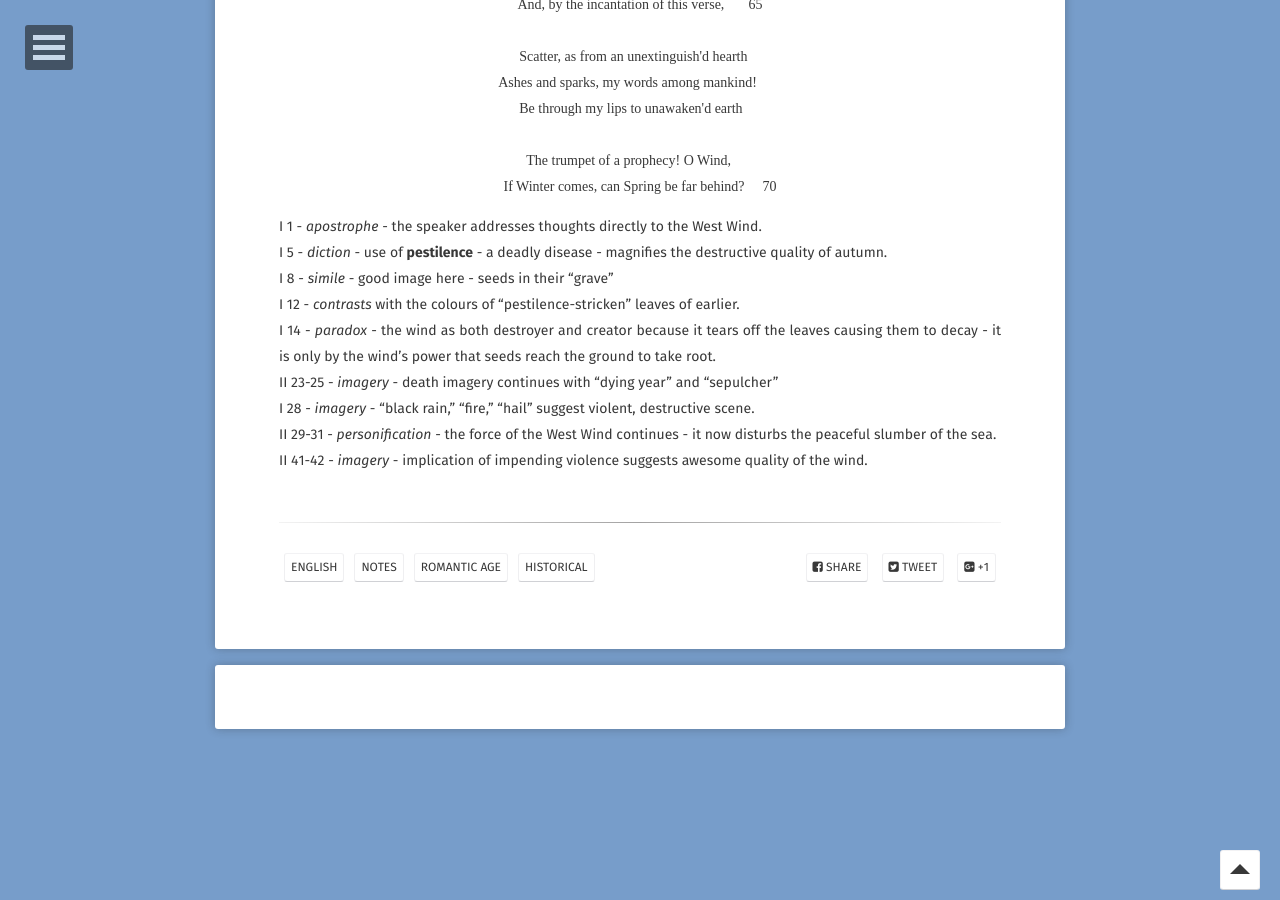
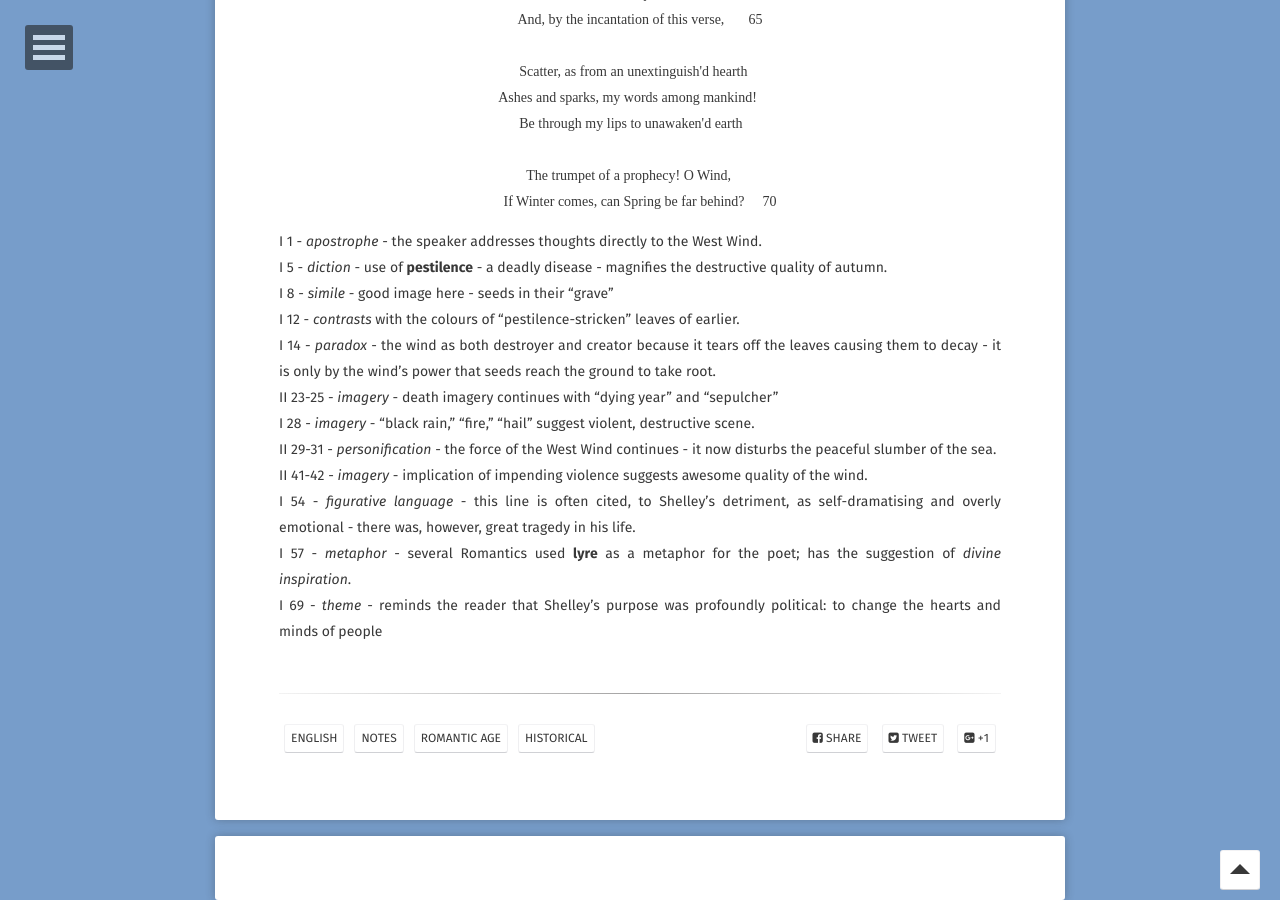
Before and after one commit to EthenStrine/site, a Jekyll site: the page built from _posts/2019-04-11-percyshelly.md, in a window 1280 px wide and 900 px high, scrolled down 3500 px. Built offline with Jekyll 4.4.1, drawn with Linux system fonts in a browser that asks for light colours; some web fonts are replaced; comment, search, counter and statistics services are not loaded; some of the changed text lies outside the part shown.

Commit message:
Update 2019-04-11-percyshelly.md

```diff
--- a/_posts/2019-04-11-percyshelly.md
+++ b/_posts/2019-04-11-percyshelly.md
@@ -24,6 +24,8 @@ Mænad - Maenad, female follower of the Greek god of wine, Dionysus. The word ma
 Dirge -  a somber song or lament expressing mourning or grief, such as would be appropriate for performance at a funeral.
 </p>
 </div>
+
+---
 
 <center><pre>
 Ode to the West Wind
@@ -143,3 +145,6 @@ II 23-25 - *imagery* - death imagery continues with "dying year" and "sepulcher"
 I 28 - *imagery* - "black rain," "fire," "hail" suggest violent, destructive scene.
 II 29-31 - *personification* - the force of the West Wind continues - it now disturbs the peaceful slumber of the sea.
 II 41-42 - *imagery* - implication of impending violence suggests awesome quality of the wind.
+I 54 - *figurative language* - this line is often cited, to Shelley's detriment, as self-dramatising and overly emotional - there was, however, great tragedy in his life.
+I 57 - *metaphor* - several Romantics used **lyre** as a metaphor for the poet; has the suggestion of *divine inspiration*.
+I 69 - *theme* - reminds the reader that Shelley's purpose was profoundly political: to change the hearts and minds of people
```
